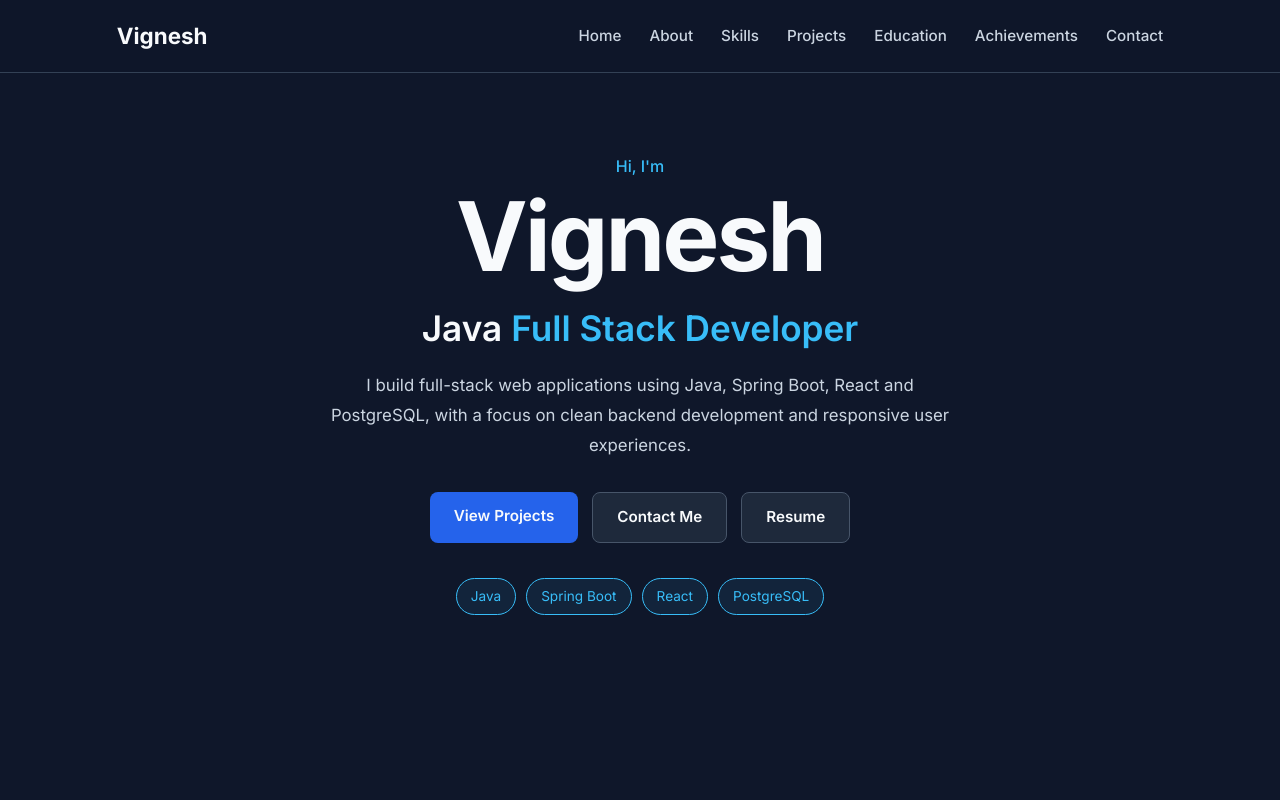
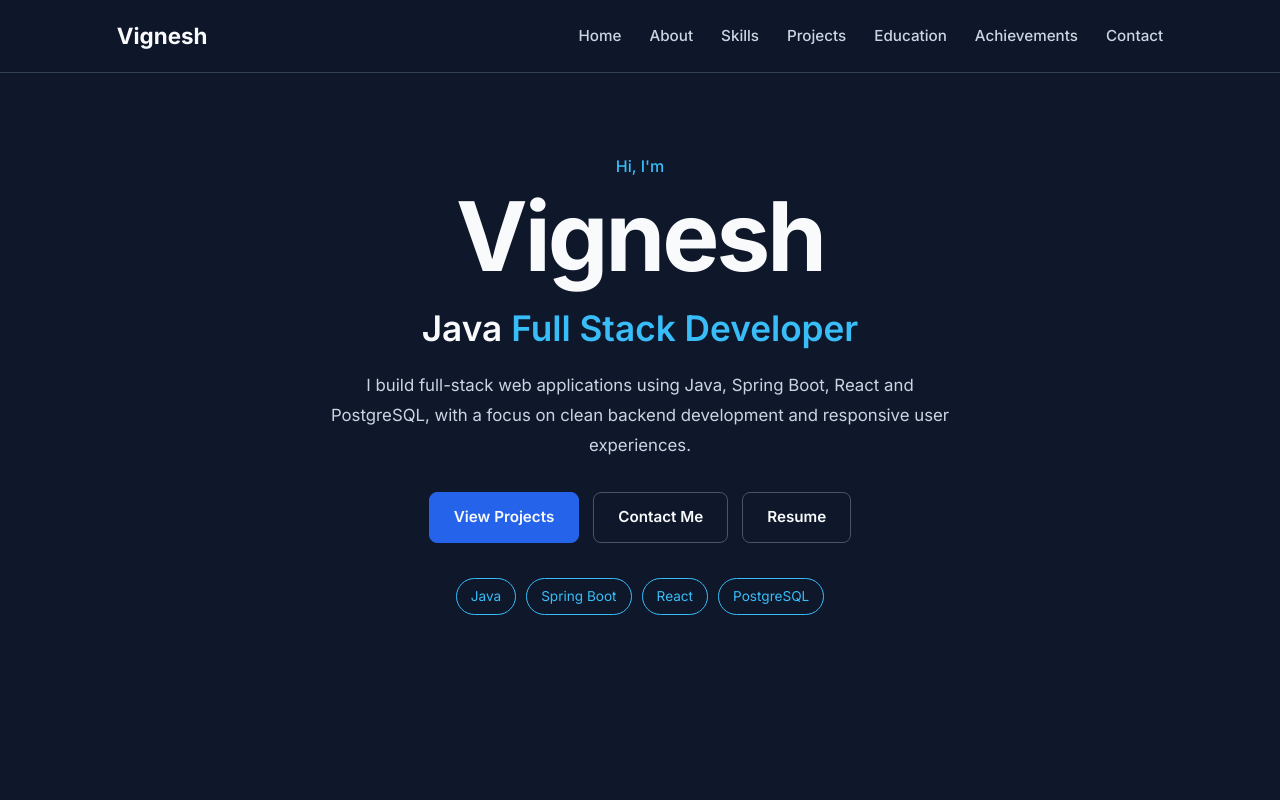
Before and after one commit to vignesh-builds/portfolio, a React (Vite) app in the folder frontend/: page / in a window 1280 px wide. Shown: the top 800 px of the page. Built offline with nearby package versions, Linux system fonts and the light colour scheme.

Commit message:
Update Home.css

```diff
--- a/frontend/src/components/Home.css
+++ b/frontend/src/components/Home.css
@@ -4,12 +4,14 @@
 
 .hero {
   min-height: 78vh;
+
   display: flex;
   align-items: center;
   justify-content: center;
+
   padding: 70px 8%;
 
-  background: #0F172A;
+  background: #0F172A !important;
 }
 
 .hero-content {
@@ -17,115 +19,180 @@
   text-align: center;
 }
 
+/* =========================
+   SMALL TEXT
+========================= */
+
 .hero-small {
   margin: 0 0 8px;
+
+  color: #38BDF8 !important;
+
   font-size: 1rem;
   font-weight: 500;
 
-  color: #38BDF8;
   opacity: 1;
 }
 
+/* =========================
+   NAME
+========================= */
+
 .hero h1 {
   margin: 0;
+
+  color: #F8FAFC !important;
+
   font-size: clamp(3.5rem, 8vw, 6rem);
   line-height: 1;
   font-weight: 700;
+
   letter-spacing: -3px;
+}
 
-  color: #F8FAFC;
-}
+/* =========================
+   ROLE
+========================= */
 
 .hero h2 {
   margin: 22px 0 18px;
+
+  color: #F8FAFC !important;
+
   font-size: clamp(1.5rem, 3vw, 2.2rem);
   line-height: 1.3;
   font-weight: 600;
-
-  color: #F8FAFC;
 }
 
 .hero h2 span {
-  color: #38BDF8;
+  color: #38BDF8 !important;
   opacity: 1;
 }
 
+/* =========================
+   DESCRIPTION
+========================= */
+
 .hero-description {
   max-width: 650px;
+
   margin: 0 auto 32px;
+
+  color: #CBD5E1 !important;
+
   font-size: 1.05rem;
   line-height: 1.8;
 
-  color: #CBD5E1;
   opacity: 1;
 }
+
+/* =========================
+   BUTTONS
+========================= */
 
 .hero-buttons {
   display: flex;
   justify-content: center;
   gap: 14px;
+
   margin-bottom: 35px;
 }
 
 .hero-buttons a {
   display: inline-block;
+
   padding: 12px 24px;
+
   border-radius: 8px;
+
   text-decoration: none;
+
   font-size: 0.95rem;
   font-weight: 600;
+
   transition: all 0.25s ease;
 }
 
+/* =========================
+   PRIMARY BUTTON
+========================= */
+
 .primary-btn {
-  background: #2563EB;
-  color: #F8FAFC;
+  background: #2563EB !important;
+  color: #F8FAFC !important;
+
+  border: 1px solid #2563EB !important;
 }
 
-.secondary-btn {
-  border: 1px solid #475569;
-  color: #F8FAFC;
-  background: #1E293B;
-}
+.primary-btn:hover {
+  background: #1D4ED8 !important;
 
-.primary-btn:hover,
-.secondary-btn:hover {
   transform: translateY(-3px);
 }
 
-.primary-btn:hover {
-  background: #1D4ED8;
+/* =========================
+   SECONDARY BUTTON
+   SAME NAVY AS BACKGROUND
+========================= */
+
+.secondary-btn {
+  background: #0F172A !important;
+
+  color: #F8FAFC !important;
+
+  border: 1px solid #475569 !important;
 }
 
 .secondary-btn:hover {
-  border-color: #38BDF8;
-  color: #38BDF8;
+  background: #0F172A !important;
+
+  color: #38BDF8 !important;
+
+  border-color: #38BDF8 !important;
+
+  transform: translateY(-3px);
 }
+
+/* =========================
+   TECHNOLOGY TAGS
+========================= */
 
 .hero-tech {
   display: flex;
+
   justify-content: center;
   align-items: center;
+
   flex-wrap: wrap;
+
   gap: 10px;
 }
 
 .hero-tech span {
   padding: 7px 14px;
-  border: 1px solid #38BDF8;
+
+  background: #0F172A !important;
+
+  border: 1px solid #38BDF8 !important;
+
   border-radius: 20px;
+
+  color: #38BDF8 !important;
+
   font-size: 0.85rem;
-
-  color: #38BDF8;
-  background: rgba(56, 189, 248, 0.08);
 
   opacity: 1;
 }
+
+/* =========================
+   MOBILE
+========================= */
 
 @media (max-width: 600px) {
 
   .hero {
     min-height: calc(100vh - 65px);
+
     padding: 60px 5%;
   }
 
@@ -139,11 +206,13 @@
 
   .hero-buttons {
     flex-direction: column;
+
     align-items: center;
   }
 
   .hero-buttons a {
     width: 180px;
+
     text-align: center;
   }
 
```
